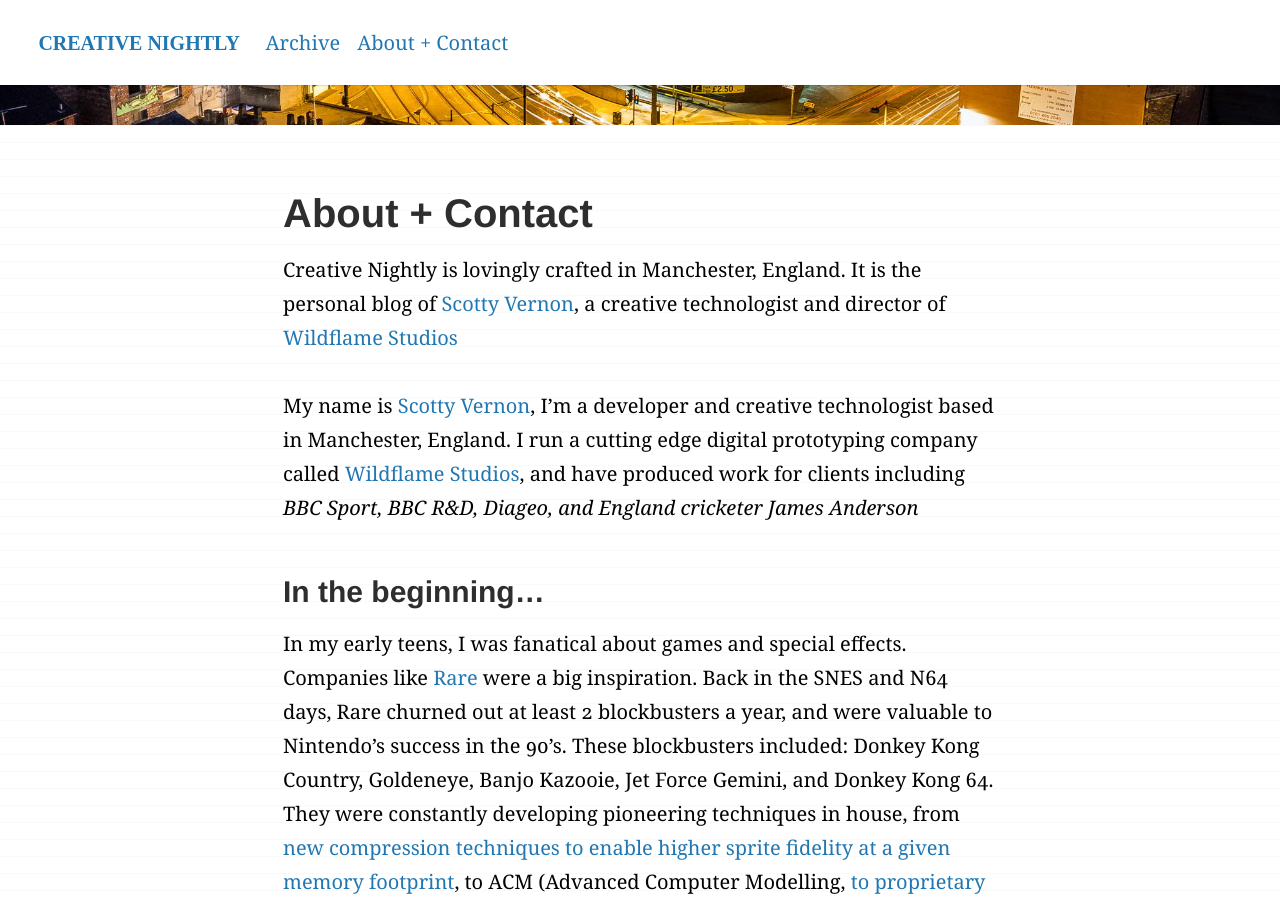
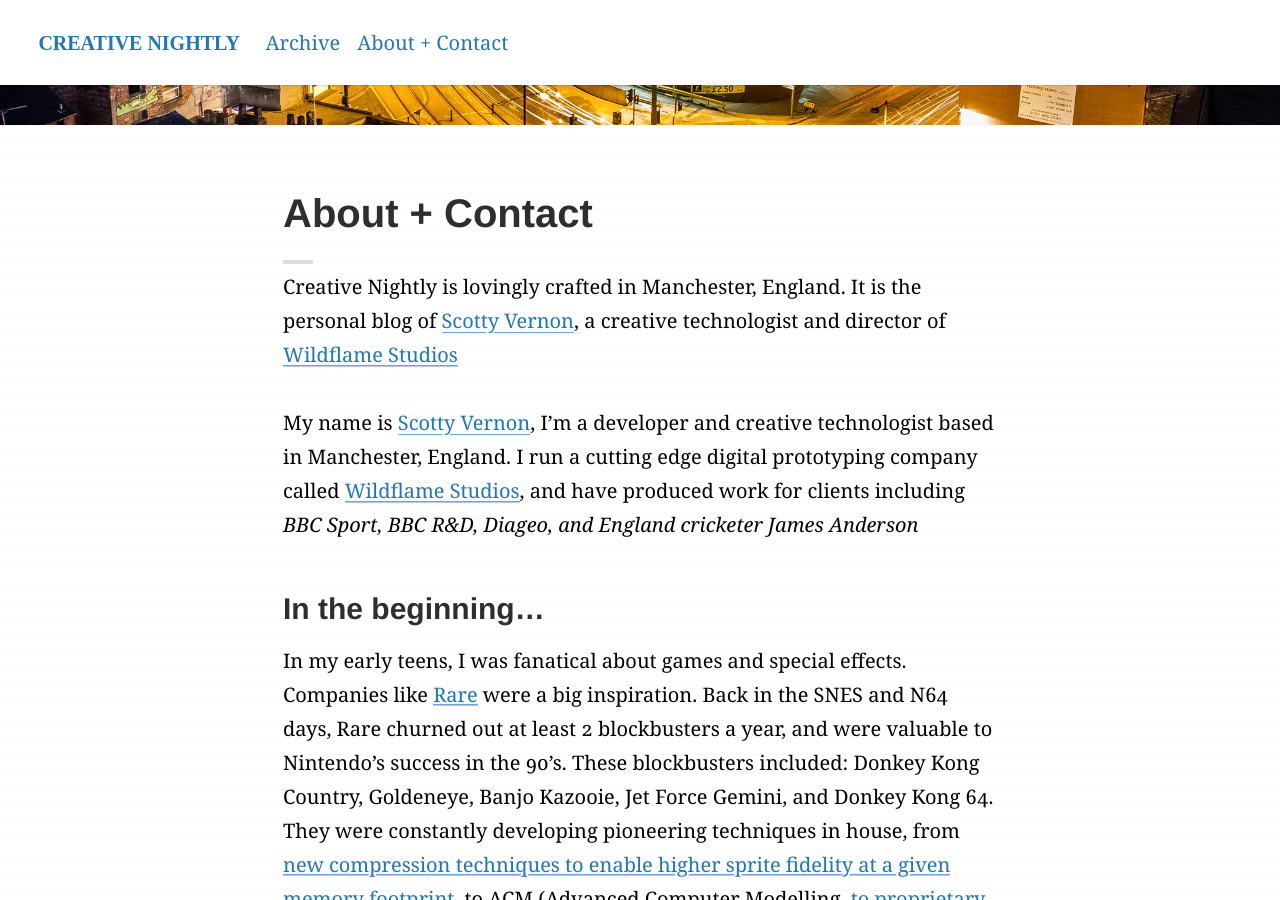
Before and after one commit to KingScooty/creativenightly.com, a Jekyll site: the page built from _pages/contact.md, in a window 1280 px wide and 900 px high, scrolled down 436 px. Built offline with Jekyll 4.4.1, drawn with Linux system fonts in a browser that asks for light colours; comment, search, counter and statistics services are not loaded.

Commit message:
Fix paths.

```diff
--- a/_includes/_head.html
+++ b/_includes/_head.html
@@ -14,11 +14,11 @@
   <style>{% include _critical-path.html %}</style>
 
   <script>
-  (function(u){function loadCSS(e,t,n){"use strict";function r(){for(var t,i=0;i<d.length;i++)d[i].href&&d[i].href.indexOf(e)>-1&&(t=!0);t?o.media=n||"all":setTimeout(r)}var o=window.document.createElement("link"),i=t||window.document.getElementsByTagName("script")[0],d=window.document.styleSheets;return o.rel="stylesheet",o.href=e,o.media="only x",i.parentNode.insertBefore(o,i),r(),o}for(var i in u){loadCSS(u[i]);}}(['']));
+  (function(u){function loadCSS(e,t,n){"use strict";function r(){for(var t,i=0;i<d.length;i++)d[i].href&&d[i].href.indexOf(e)>-1&&(t=!0);t?o.media=n||"all":setTimeout(r)}var o=window.document.createElement("link"),i=t||window.document.getElementsByTagName("script")[0],d=window.document.styleSheets;return o.rel="stylesheet",o.href=e,o.media="only x",i.parentNode.insertBefore(o,i),r(),o}for(var i in u){loadCSS(u[i]);}}(['/assets/stylesheets/site.css']));
   </script>
 
   <noscript>
-  <link rel="stylesheet" type="text/css" href="/assets/stylesheets/main.css">
+  <link rel="stylesheet" type="text/css" href="/assets/stylesheets/site.css">
   </noscript>
 
   {% else %}
```
